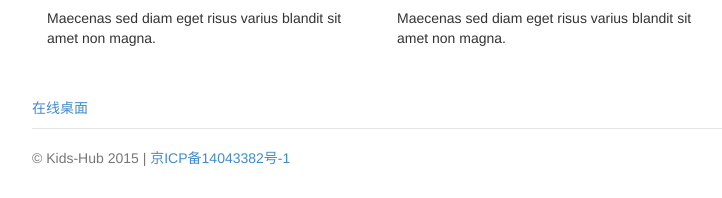
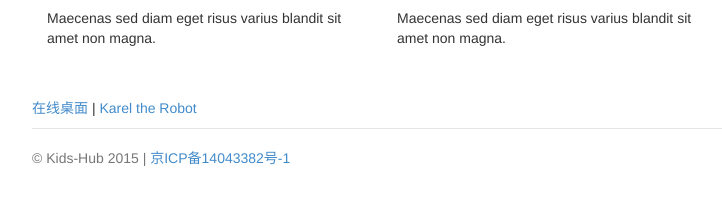
Before and after one commit to Computing-works/pine, a Django app: template register/templates/register/index.html in a window 1280 px wide. Shown: the part 762-960 px from the top of the page, without its empty margins (258-980 px from the left). Run offline with Django 3.2, Linux system fonts and the light colour scheme; the template is opened without the code that fills it, so the values that code supplies are empty; parts of the project's set-up code (start-up, migrations or seed data) failed here and were passed over; some libraries are stand-ins or nearby versions.

Commit message:
add Karel subsite link to index.html

```diff
--- a/register/templates/register/index.html
+++ b/register/templates/register/index.html
@@ -83,7 +83,7 @@ type='text/javascript';e.parentNode.insertBefore($,e)})(document,'script');
         </div>
       </div>
 	<div>
-		<p><a href="http://desktop.nclab.com.cn:8888">在线桌面</a></p>
+		<p><a href="http://desktop.nclab.com.cn:8888">在线桌面</a> | <a href="http://jungle.nclab.com.cn" target="_blank">Karel the Robot</a></p>
 	</div>
       <div class="footer">
         <p>&copy; Kids-Hub 2015  |  <a href="http://www.miitbeian.gov.cn/"> 京ICP备14043382号-1 </a> </p>
```
